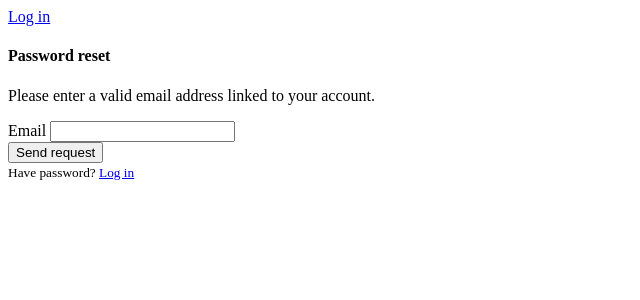
After one commit to nzejoe/rico-hotel-project, a Django app: page /account/password_reset/ in a window 1280 px wide. The commit adds this page. Shown: the top 300 px of the page, without its empty margins (0-640 px from the left). Run offline with Django 3.2, Linux system fonts and the light colour scheme.

Commit message:
password reset now working

```diff
--- a/accounts/urls.py
+++ b/accounts/urls.py
@@ -9,4 +9,8 @@ urlpatterns = [
     path('logout/', views.account_logout, name='logout'),
     path('account_verification/<uidb64>/<token>/', views.account_verification, name='account_verification'),
     path('register_complete/', views.register_complete, name='register_complete'),
+    path('password_reset/', views.password_reset, name='password_reset'),
+    path('password_reset_confirm/<uidb64>/<token>/', views.password_reset_confirm, name='password_reset_confirm'),
+    path('password_reset_complete/', views.password_reset_complete, name='password_reset_complete'),
+    path('password_reset_done/', views.password_reset_done, name='password_reset_done'),
 ]
--- a/accounts/views.py
+++ b/accounts/views.py
@@ -1,6 +1,4 @@
-from django.contrib import auth
-from django.core import mail
-from django.http.request import RAISE_ERROR
+from django.http.response import HttpResponse
 from django.shortcuts import redirect, render
 from django.urls import reverse
 from django.contrib.auth import authenticate, login, logout
@@ -151,3 +149,69 @@ def register_complete(request):
         'reg_user': user
     }
     return render(request, 'account/register_complete.html', context)
+
+
+def password_reset(request):
+    if request.method == 'POST':
+        email = request.POST.get('email')
+
+        try:
+            user = Account.objects.get(email=email)
+        except Account.DoesNotExist:
+            user = None
+
+        if user is not None:
+            current_site = get_current_site(request)
+            mail_subject = 'Account password reset'
+            context = {
+                'uid': urlsafe_base64_encode(force_bytes(user.id)),
+                'token': default_token_generator.make_token(user),
+                'domain': current_site,
+                'username': user.username
+            }
+            message = render_to_string('account/password_reset_email.html', context)
+            email_message = EmailMessage(mail_subject, message, to=[email,])
+            email_message.send()
+            return redirect('password_reset_done')
+        else:
+            messages.error(request, 'Account with this email does not exist!')
+            return redirect('password_reset')
+    return render(request, 'account/password_reset.html')
+
+
+def password_reset_done(request):
+    return render(request, 'account/password_reset_done.html')
+
+
+def password_reset_confirm(request, uidb64, token):
+
+    try:
+        uid = urlsafe_base64_decode(uidb64).decode()
+        user = Account.objects.get(id=uid)
+    except(Account.DoesNotExist, TypeError, ValueError):
+        user = None
+
+    if user is not None and default_token_generator.check_token(user, token):
+        request.session['id'] = uid
+        return redirect('password_reset_complete')
+    else:
+        messages.error(request, 'Invalid link')
+        return redirect('login')
+
+
+def password_reset_complete(request):
+    if request.method == 'POST':
+        password = request.POST.get('password')
+        confirm_password = request.POST.get('confirm_password')
+        if password == confirm_password:
+            id = request.session.get('id')
+            user = Account.objects.get(pk=id)
+            user.set_password(password)
+            user.save()
+            messages.success(request, 'You new password has been set. You can log in below.')
+            return redirect('login')
+        else:
+            messages.error(request, 'The two password did not match!')
+            return redirect('password_reset_complete')
+
+    return render(request, 'account/password_reset_complete.html')
--- a/templates/account/account_login.html
+++ b/templates/account/account_login.html
@@ -27,6 +27,10 @@
         <button type="submit">Log in</button>
     </form>
         <small>
+        Forgot password?
+        <a href="{% url 'password_reset' %}">Reset password</a>
+        </small>
+        <small>
         Need an account?
         <a href="{% url 'register' %}">Register</a>
         </small>
--- /dev/null
+++ b/templates/account/password_reset.html
@@ -0,0 +1,23 @@
+{% extends 'base.html' %}
+
+{% block title %}Password Reset{% endblock title %}
+
+{% block content %}
+    <h4>Password reset</h4>
+    <p>Please enter a valid email address linked to your account.</p>
+    <div>
+    <form action="{% url 'password_reset' %}" method="POST">
+        {% include 'include/messages.html' %}
+        {% csrf_token %}
+        <div>
+            <label for="email">Email</label>
+            <input type="email" name="email" id="email">
+        </div>
+        <button type="submit">Send request</button>
+    </form>
+        <small>
+        Have password?
+        <a href="{% url 'login' %}">Log in</a>
+        </small>
+    </div>
+{% endblock content %}
```
Also changed, not shown: templates/account/password_reset_complete.html (added, +22 -0 lines), templates/account/password_reset_done.html (added, +12 -0 lines), templates/account/password_reset_email.html (added, +12 -0 lines).
